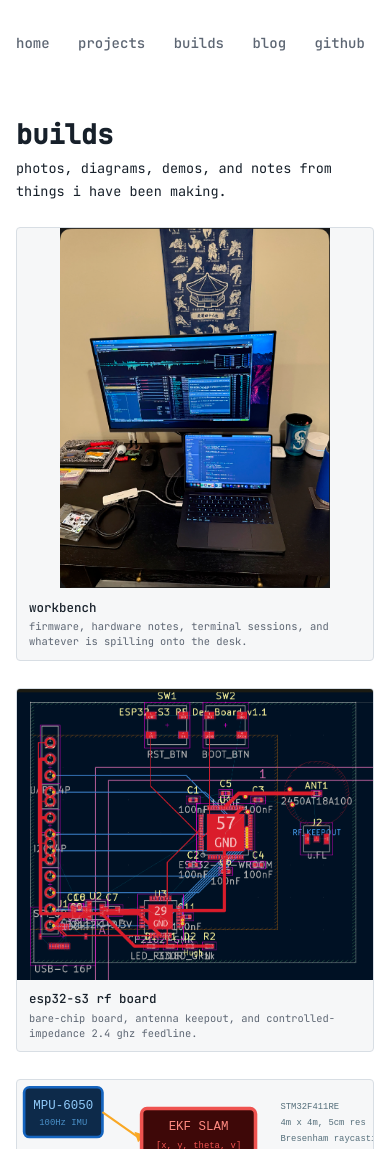
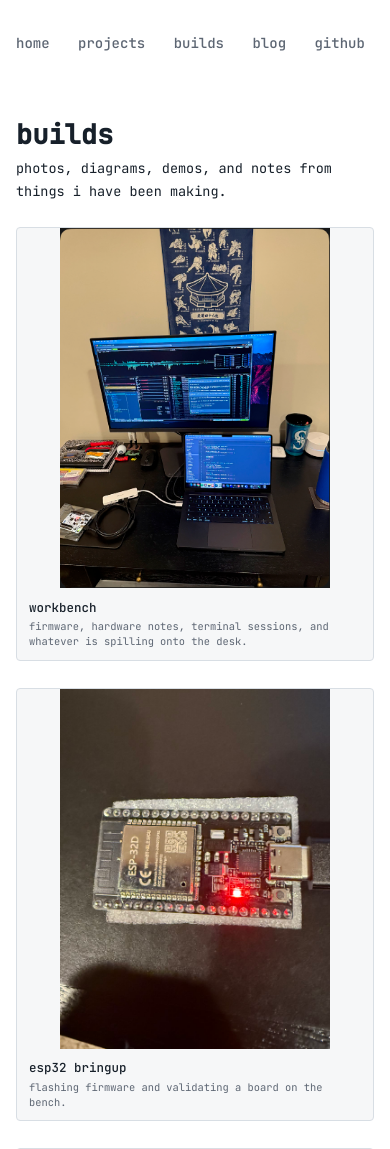
Before and after one commit to HueCodes/HueCodes.github.io, a Jekyll site: the page built from builds.md, in a window 390 px wide. Shown: the top 1149 px of the page. Built offline with Jekyll 4.4.1, drawn with Linux system fonts in a browser that asks for light colours; some of the changed text lies outside the part shown; grey boxes are pictures that could not be loaded.

Commit message:
Add builds media

```diff
--- a/assets/css/style.css
+++ b/assets/css/style.css
@@ -278,7 +278,8 @@ nav a:hover::after {
   background: var(--surface);
 }
 
-.craft-entry img {
+.craft-entry img,
+.craft-entry video {
   display: block;
   width: 100%;
   max-height: 360px;
@@ -286,7 +287,8 @@ nav a:hover::after {
   transition: filter 0.16s ease, transform 0.16s ease;
 }
 
-.craft-entry:hover img {
+.craft-entry:hover img,
+.craft-entry:hover video {
   filter: brightness(0.72);
   transform: scale(1.01);
 }
@@ -719,7 +721,8 @@ pre code {
     color: var(--text-secondary);
   }
 
-  .craft-entry:hover img {
+  .craft-entry:hover img,
+  .craft-entry:hover video {
     filter: none;
     transform: none;
   }
--- a/builds.md
+++ b/builds.md
@@ -26,22 +26,28 @@ title: builds
   </figure>
 
   <figure class="craft-entry">
+    <img src="/assets/images/builds/esp32-board-flashing.jpg" alt="esp32 development board powered over usb with status led on">
+    <figcaption class="craft-caption">
+      <span>esp32 bringup</span>
+      <small>flashing firmware and validating a board on the bench.</small>
+    </figcaption>
+  </figure>
+
+  <figure class="craft-entry">
+    <video src="/assets/images/builds/particle-collision-sim.mp4" poster="/assets/images/builds/particle-collision-sim-poster.jpg" autoplay muted loop playsinline></video>
+    <figcaption class="craft-caption">
+      <span>particle collision sim</span>
+      <small>desktop demo with dense elastic collisions, live counters, and a spatial-grid style workload.</small>
+    </figcaption>
+  </figure>
+
+  <figure class="craft-entry">
     <a href="/hardware/esp32-s3-rf-board/">
       <img src="/assets/images/projects/esp32-s3-rf-board.jpg" alt="esp32-s3 rf development board">
     </a>
     <figcaption class="craft-caption">
       <a href="/hardware/esp32-s3-rf-board/">esp32-s3 rf board</a>
       <small>bare-chip board, antenna keepout, and controlled-impedance 2.4 ghz feedline.</small>
-    </figcaption>
-  </figure>
-
-  <figure class="craft-entry">
-    <a href="/hardware/slam-engine/">
-      <img src="/assets/images/projects/slam-engine.svg" alt="slam-engine architecture sketch">
-    </a>
-    <figcaption class="craft-caption">
-      <a href="/hardware/slam-engine/">slam-engine</a>
-      <small>embedded occupancy mapping, ekf pose estimation, simulator frames, and tests.</small>
     </figcaption>
   </figure>
 
```
Also changed, not shown: assets/images/builds/esp32-board-flashing.jpg (added), assets/images/builds/particle-collision-sim-poster.jpg (added), 1 other file.
